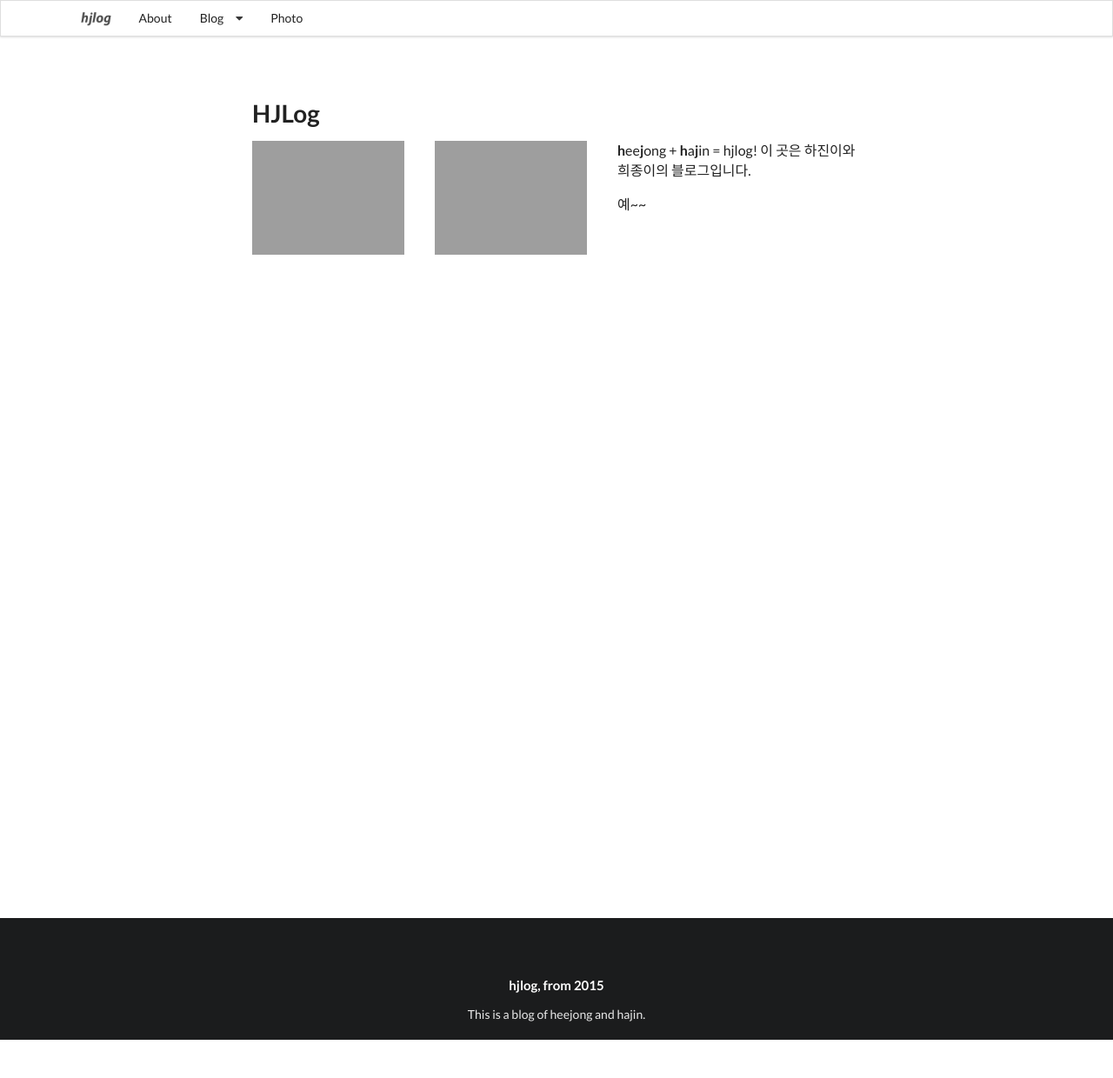
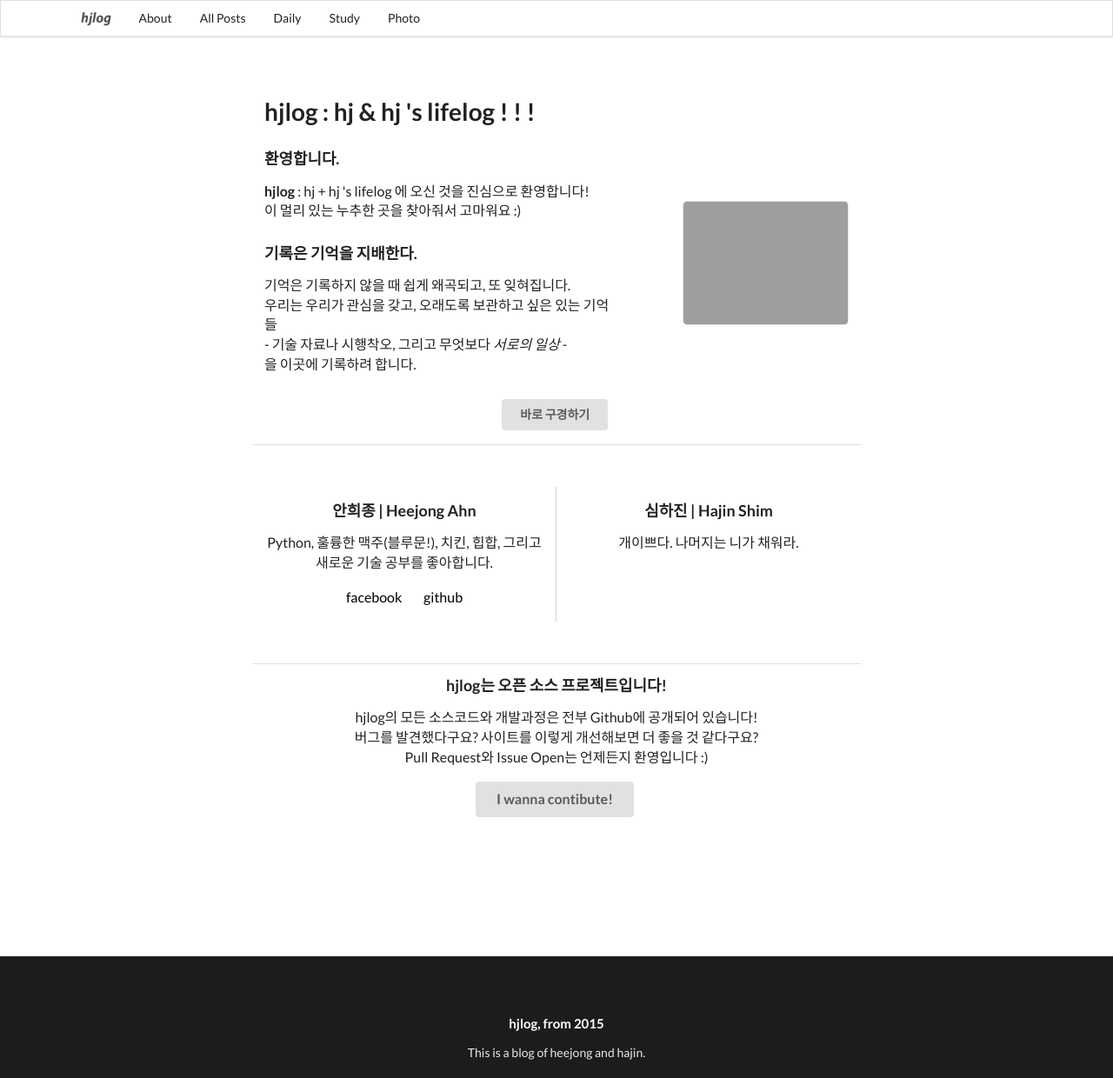
Before and after one commit to heejongahn/hjlog, a Flask app: page / in a window 1280 px wide. Shown: the whole page at 87% size. Before the commit the page ends 1196 px from the top, so only its background shows below. Run offline with Flask 2, Linux system fonts and the light colour scheme; some libraries are stand-ins or nearby versions; grey boxes are pictures that could not be loaded.

Commit message:
about page renewal

```diff
--- a/hjlog/templates/about.html
+++ b/hjlog/templates/about.html
@@ -6,19 +6,70 @@
         float: left;
         margin: 0 5% 0 0;
     }
+    div#intro{
+      margin: 3em 0 0 0;
+      padding: 0 0 3em 0;
+    }
 </style>
 {% endblock %}
 
 {% block content %}
-{% filter markdown %}
+  <div class="ui vertical stripe segment">
+    <div class="ui middle aligned stackable grid container">
+      <h1 class='ui header'>hjlog : hj & hj 's lifelog ! ! !</h1>
+      <div class="row">
+        <div class="ten wide column">
+          <h3 class="ui header">환영합니다.</h3>
+          <p><b>hjlog</b> : hj + hj 's lifelog 에 오신 것을
+          진심으로 환영합니다!<br>
+          이 멀리 있는 누추한 곳을 찾아줘서 고마워요 :)</p>
+          <h3 class="ui header">기록은 기억을 지배한다.</h3>
+          <p>기억은 기록하지 않을 때 쉽게 왜곡되고, 또 잊혀집니다.<br>
+          우리는 우리가 관심을 갖고, 오래도록 보관하고 싶은 있는
+          기억들<br>
+          - 기술 자료나 시행착오, 그리고 무엇보다 <i>서로의 일상</i> -<br>
+          을 이곳에 기록하려 합니다.</p>
+        </div>
+        <div class="five wide right floated column">
+          <img
+          src="https://fbcdn-sphotos-g-a.akamaihd.net/hphotos-ak-xft1/t31.0-8/11878938_966061663450016_8703365010034361344_o.jpg"
+          class="ui large bordered rounded image">
+        </div>
+      </div>
+      <div class="row">
+        <div class="center aligned column">
+          <a class="ui button" href='posts'>바로 구경하기</a>
+        </div>
+      </div>
+    </div>
+  </div>
 
-# HJLog
+  <div class="ui vertical stripe quote segment" id='intro'>
+    <div class="ui equal width stackable internally celled grid">
+      <div class="center aligned row">
+        <div class="column">
+          <h3>안희종 | Heejong Ahn</h3>
+          <p>Python, 훌륭한 맥주(블루문!), 치킨,
+          힙합, 그리고 새로운 기술 공부를 좋아합니다.</p>
+          <a href='http://facebook.com/heejong.ahn.7'>facebook</a>&nbsp; &nbsp; &nbsp;
+          &nbsp;
+          <a href='http://github.com/heejongahn'>github</a>
+        </div>
+        <div class="column">
+          <h3>심하진 | Hajin Shim</h3>
+          <p>개이쁘다. 나머지는 니가 채워라.</p>
+        </div>
+      </div>
+    </div>
+  </div>
 
-![1](https://fbcdn-sphotos-c-a.akamaihd.net/hphotos-ak-xtf1/t31.0-8/11807510_771915082928152_3472138544622106570_o.jpg)
-![2](https://fbcdn-sphotos-f-a.akamaihd.net/hphotos-ak-xap1/t31.0-8/11792001_771915079594819_7978074210830450903_o.jpg)
-**h**ee**j**ong + **h**a**j**in = hjlog!
-이 곳은 하진이와 희종이의 블로그입니다.
-
-예~~
-{% endfilter %}
+  <div class="ui vertical stripe segment">
+    <div class="ui text container center aligned">
+      <h3 class="ui header">hjlog는 오픈 소스 프로젝트입니다!</h3>
+      <p>hjlog의 모든 소스코드와 개발과정은 전부 Github에 공개되어 있습니다!<br>
+      버그를 발견했다구요? 사이트를 이렇게 개선해보면 더 좋을 것 같다구요?<br>
+      Pull Request와 Issue Open는 언제든지 환영입니다 :)</p>
+    <a class="ui large button" href='https://github.com/heejongahn/hjlog'>I wanna contibute!</a>
+    </div>
+  </div>
 {% endblock %}
--- a/hjlog/templates/base.html
+++ b/hjlog/templates/base.html
@@ -48,22 +48,15 @@
       <img src="/static/image/icon/hj-06.png" alt="hjlog">
       </div>
       <a href="/" class="item">About</a>
-      <div class="ui dropdown simple item">
-        Blog
-        <i class="dropdown icon"></i>
-        <div class="menu">
-          <a href='/posts' class='item'>All Posts</a>
-          <a href='/posts/daily' class='item'>Daily</a>
-          <a href='/posts/study' class='item'>Study</a>
-        </div>
-      </div>
+      <a href='/posts' class='item'>All Posts</a>
+      <a href='/posts/daily' class='item'>Daily</a>
+      <a href='/posts/study' class='item'>Study</a>
       <a href="/photo" class="item">Photo</a>
     </div>
   </div>
 
   <div class="ui main text container">
     {% block content %}{% endblock %}
-    <div class="push"></div>
   </div>
 
   <div class="ui inverted vertical footer segment">
```
